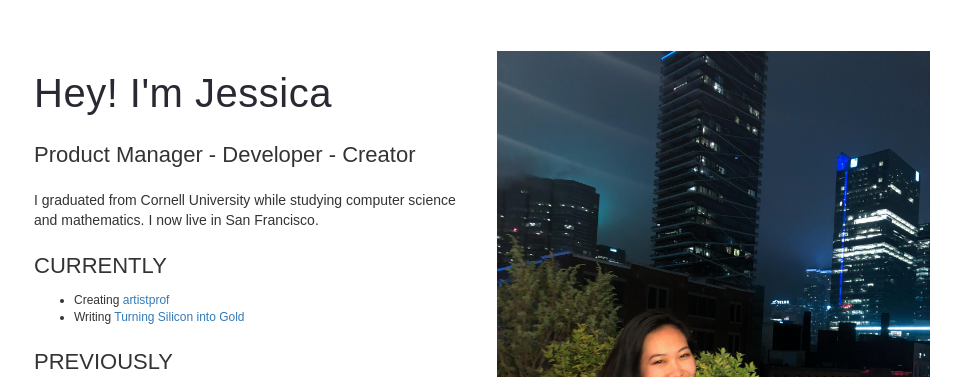
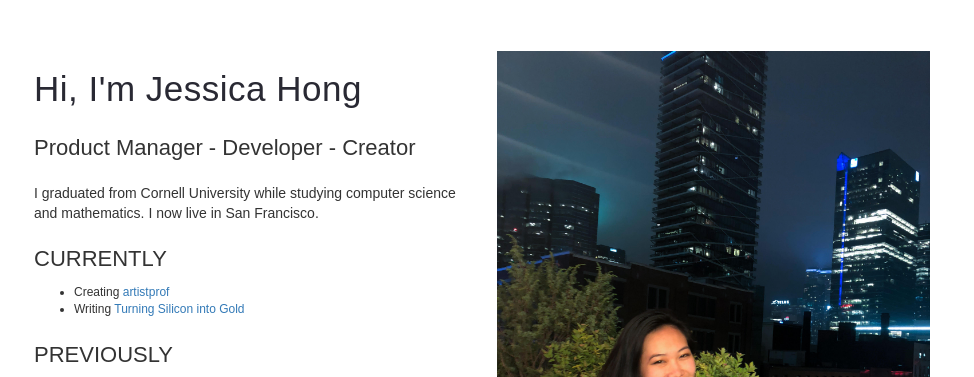
Before and after one commit to jessicahong9/jessicahong9.github.io, a website: page index.html in a window 1280 px wide. Shown: the part 149-526 px from the top of the page, without its empty margins (158-1132 px from the left). Drawn offline with nearby package versions, Linux system fonts and the light colour scheme; a web font is replaced by a local one.

Commit message:
change header

```diff
--- a/index.html
+++ b/index.html
@@ -25,7 +25,7 @@
     <div class="row" style="margin-bottom: 48px;">
         <div class="column" style="padding: 0px 15px 0px 15px">
             <header>
-                Hey! I'm Jessica
+                Hi, I'm Jessica Hong
             </header>
             <p style = "font-size: 22px; padding-bottom: 10px">
                 Product Manager - Developer - Creator
--- a/styles/fonts.css
+++ b/styles/fonts.css
@@ -123,7 +123,7 @@ h6 {
 
 @media screen and (min-width: 400px) {
     header {
-        font-size: 40px;
+        font-size: 35px;
         transition: .2s ease;
     }
 }
```
